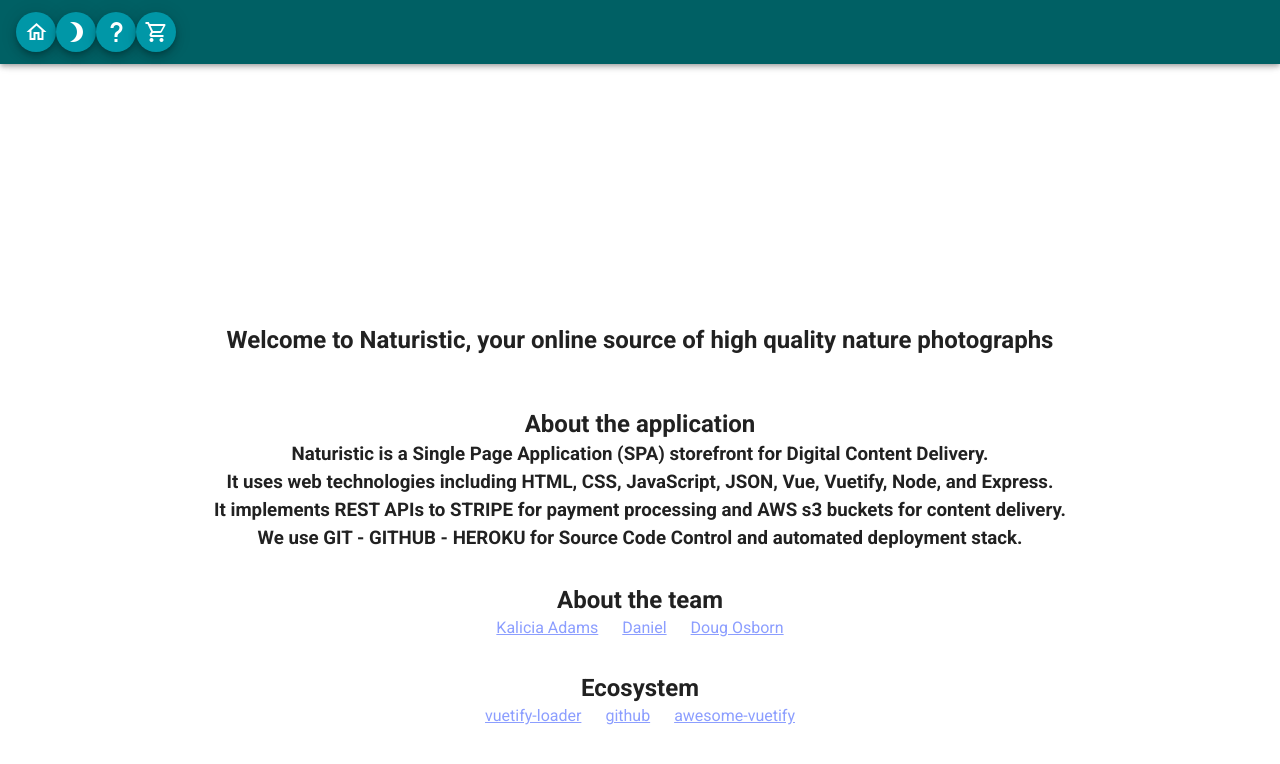
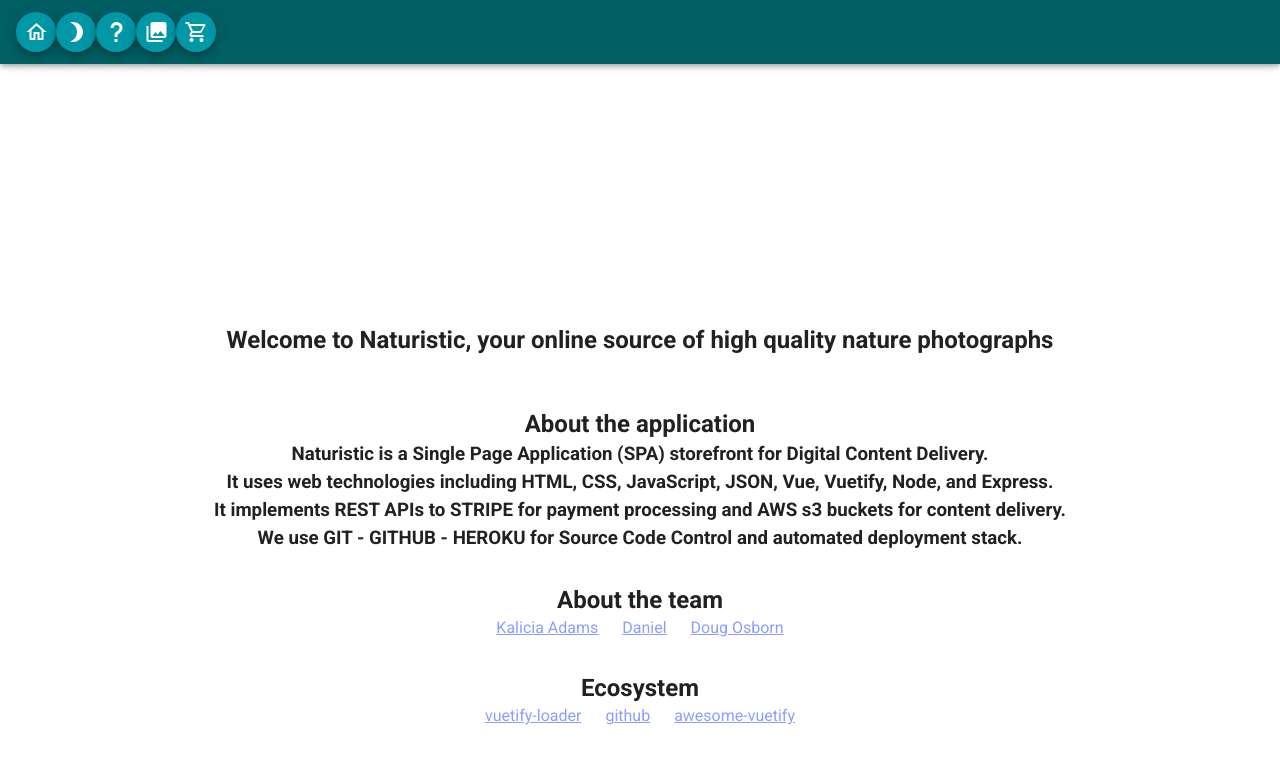
Before and after one commit to Naturistic/vuebase, a Vue app: page / in a window 1280 px wide. Shown: the top 764 px of the page. Built offline with nearby package versions, Linux system fonts and the light colour scheme.

Commit message:
gallery button

```diff
--- a/src/App.vue
+++ b/src/App.vue
@@ -25,6 +25,12 @@
             </v-btn>
 
             <v-btn fab color='secondary' small>
+              <router-link  style="text-decoration: none;" to= '/gallery' >
+                <v-icon style="color: black;">mdi-image-multiple</v-icon>
+              </router-link>
+            </v-btn>
+
+            <v-btn fab color='secondary' small>
               <router-link  style="text-decoration: none;" to= '/cart' >
                 <v-icon style="color: black;">mdi-cart-outline</v-icon>
               </router-link>
@@ -48,6 +54,12 @@
             <router-link  style="text-decoration: none;" to= '/about' >
               <v-icon style="color: white;">mdi-help</v-icon>
             </router-link>
+            </v-btn>
+
+            <v-btn fab color='secondary' small>
+              <router-link  style="text-decoration: none;" to= '/gallery' >
+                <v-icon style="color: white;">mdi-image-multiple</v-icon>
+              </router-link>
             </v-btn>
 
             <v-btn fab color='secondary' small>
```
